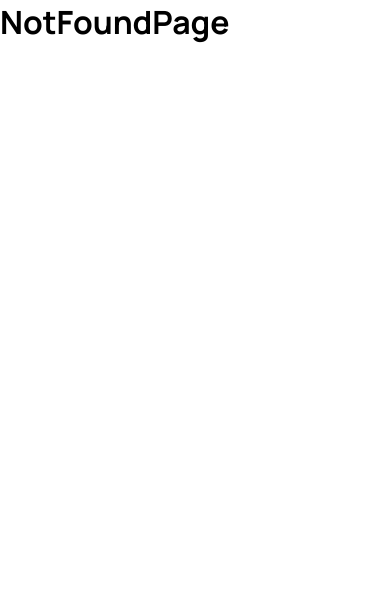
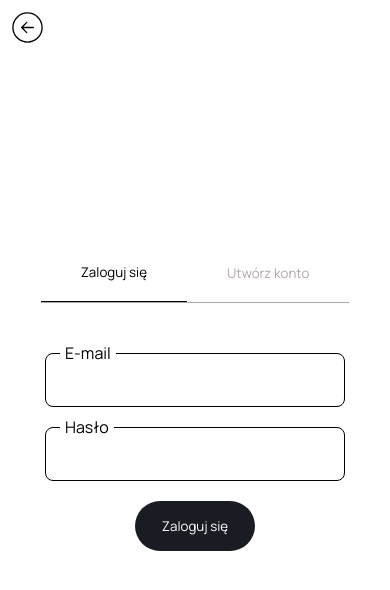
Before and after one commit to Jocho14/e-order-manager-ui, a React (Vite) app: page /login in a window 390 px wide. Shown: the top 590 px of the page. Built offline with nearby package versions, Linux system fonts and the light colour scheme.

Commit message:
fixes related to login page

```diff
--- a/src/components/ProductDetailHighlights/index.tsx
+++ b/src/components/ProductDetailHighlights/index.tsx
@@ -28,6 +28,7 @@ const ProductDetailHighlights: React.FC<ProductDetailHighlightsProps> = (
               <img
                 className="highlights__list__item__stats-icon"
                 src={starHighlightIcon}
+                alt="star"
               />
               {props.rating}
             </div>
@@ -40,6 +41,7 @@ const ProductDetailHighlights: React.FC<ProductDetailHighlightsProps> = (
               <img
                 className="highlights__list__item__stats-icon"
                 src={globeHighlightIcon}
+                alt="globe"
               />
               {props.language}
             </div>
@@ -53,11 +55,13 @@ const ProductDetailHighlights: React.FC<ProductDetailHighlightsProps> = (
                 <img
                   className="highlights__list__item__stats-icon"
                   src={videoHighlightIcon}
+                  alt="video"
                 />
               )}
               <img
                 className="highlights__list__item__stats-icon"
                 src={bookHighlightIcon}
+                alt="book"
               />
             </div>
           </li>
@@ -69,6 +73,7 @@ const ProductDetailHighlights: React.FC<ProductDetailHighlightsProps> = (
               <img
                 className="highlights__list__item__stats-icon"
                 src={stackHighlightIcon}
+                alt="stack"
               />
               {props.category}
             </div>
--- a/src/components/SignInForm/index.tsx
+++ b/src/components/SignInForm/index.tsx
@@ -6,8 +6,10 @@ const SignInForm = () => {
   //const [error, setError] = useState(false);
   const error = false; // remove (just for sucess production build)
 
+  const handleSubmit = () => {};
+
   return (
-    <div className="sign-in-form">
+    <form className="sign-in-form" onSubmit={handleSubmit}>
       <div className="sign-in-form__container">
         <label
           className={`sign-in-form__label ${error ? "error--label" : ""}`}
@@ -36,7 +38,10 @@ const SignInForm = () => {
           required
         />
       </div>
-    </div>
+      <button className="sign-in-form__submit-btn" type="submit">
+        Zaloguj się
+      </button>
+    </form>
   );
 };
 
--- a/src/components/SignInForm/styles.scss
+++ b/src/components/SignInForm/styles.scss
@@ -3,6 +3,8 @@
 .sign-in-form {
   display: flex;
   flex-direction: column;
+
+  align-items: center;
   row-gap: 20px;
 
   &__container {
@@ -24,6 +26,20 @@
     background-color: $white;
     padding: 0 5px;
   }
+
+  &__submit-btn {
+    width: 120px;
+    height: 50px;
+    background-color: $primary-dark;
+    color: $white;
+    border-radius: $radius-medium;
+    cursor: pointer;
+    border: none;
+  }
+
+  &__submit-btn:hover {
+    background-color: $neutral;
+  }
 }
 
 .error {
--- a/src/components/SignUpForm/index.tsx
+++ b/src/components/SignUpForm/index.tsx
@@ -6,8 +6,10 @@ const SignUpForm = () => {
   //const [error, setError] = useState(false);
   const error = false; // remove (just for sucess production build)
 
+  const handleSubmit = () => {};
+
   return (
-    <div className="sign-in-form">
+    <form className="sign-in-form" onSubmit={handleSubmit}>
       <div className="sign-in-form__container">
         <label
           className={`sign-in-form__label ${error ? "error--label" : ""}`}
@@ -67,7 +69,10 @@ const SignUpForm = () => {
           required
         />
       </div>
-    </div>
+      <button className="sign-in-form__submit-btn" type="submit">
+        Utwórz konto
+      </button>
+    </form>
   );
 };
 
--- a/src/layout/Header/index.tsx
+++ b/src/layout/Header/index.tsx
@@ -20,13 +20,21 @@ const Header = () => {
       <div className="fixed-navigation__action">
         <ul className="fixed-navigation__action__list">
           <li className="fixed-navigation__action__element">
-            <img className="fixed-navigation__action-link" src={searchIcon} />
+            <img
+              className="fixed-navigation__action-link"
+              src={searchIcon}
+              alt="search"
+            />
           </li>
           <li className="fixed-navigation__action__element">
-            <img className="fixed-navigation__action-link" src={cartIcon} />
+            <img
+              className="fixed-navigation__action-link"
+              src={cartIcon}
+              alt="cart"
+            />
           </li>
           <li className="fixed-navigation__action__element">
-            <Link to="/auth" className="fixed-navigation__action-link login">
+            <Link to="/login" className="fixed-navigation__action-link login">
               <span>Zaloguj</span>
             </Link>
           </li>
--- a/src/pages/AuthPage/index.tsx
+++ b/src/pages/LogInPage/index.tsx
@@ -9,25 +9,25 @@ import galleryData from "../../utils/galleryData";
 import leftArrowCircleIcon from "../../assets/images/left-arrow-circle-icon.svg";
 import "./styles.scss";
 
-const AuthPage = () => {
+const LogInPage = () => {
   const [activeForm, setActiveForm] = useState("signin");
 
   return (
-    <div className="auth">
-      <div className="auth__section auth__section--left">
-        <Link to="/">
-          <img className="auth__close-link" src={leftArrowCircleIcon} />
-        </Link>
-        <div className="auth__info">
-          <h3 className="auth__title">E-order-manager</h3>
-          <p className="auth__paragraph">Czytaj, oglądaj, inspiruj się!</p>
+    <div className="log-in">
+      <Link to="/">
+        <img className="log-in__close-link" src={leftArrowCircleIcon} />
+      </Link>
+      <div className="log-in__section log-in__section--left">
+        <div className="log-in__info">
+          <h3 className="log-in__title">E-order-manager</h3>
+          <p className="log-in__paragraph">Czytaj, oglądaj, inspiruj się!</p>
         </div>
-        <div className="auth__gallery">
+        <div className="log-in__gallery">
           <Gallery images={galleryData} />
         </div>
       </div>
-      <div className="auth__section auth__section--right">
-        <div className="auth__form">
+      <div className="log-in__section log-in__section--right">
+        <div className="log-in__form">
           <div className="form-switch">
             <button
               className={`form-switch__btn form-switch__btn--sign-in ${
@@ -56,4 +56,4 @@ const AuthPage = () => {
   );
 };
 
-export default AuthPage;
+export default LogInPage;
--- a/src/pages/AuthPage/styles.scss
+++ b/src/pages/LogInPage/styles.scss
@@ -1,9 +1,10 @@
 @import "../../assets/styles/variables.scss";
 
-.auth {
+.log-in {
   width: 100%;
   height: 100vh;
   display: flex;
+  position: relative;
 
   &__close-link {
     position: absolute;
@@ -33,8 +34,8 @@
       flex-direction: column;
       justify-content: center;
       align-items: center;
-      row-gap: 100px;
-      position: relative;
+      row-gap: 80px;
+      padding-bottom: 160px;
     }
 
     // Modifier for the right section
@@ -101,3 +102,26 @@
     }
   }
 }
+
+@media screen and (min-width: 300px) and (max-width: 1000px) {
+  .log-in {
+    &__section {
+      &--left {
+        display: none;
+      }
+
+      &--right {
+        width: 100%;
+      }
+    }
+
+    &__close-link {
+      filter: brightness(0) saturate(100%);
+    }
+
+    &__close-link:hover {
+      filter: brightness(0) saturate(100%) invert(16%) sepia(25%) saturate(403%)
+        hue-rotate(180deg) brightness(95%) contrast(85%);
+    }
+  }
+}
--- a/src/router/routes.tsx
+++ b/src/router/routes.tsx
@@ -11,7 +11,7 @@ const ManagementPage = lazy(() => import("../pages/ManagementPage"));
 const CartPage = lazy(() => import("../pages/CartPage"));
 const CheckoutPage = lazy(() => import("../pages/CheckoutPage"));
 
-const AuthPage = lazy(() => import("../pages/AuthPage"));
+const LogInPage = lazy(() => import("../pages/LogInPage"));
 
 const NotFoundPage = lazy(() => import("../pages/NotFoundPage"));
 
@@ -29,7 +29,7 @@ const routes = [
       { path: "checkout", element: <CheckoutPage /> },
     ],
   },
-  { path: "auth", element: <AuthPage /> },
+  { path: "login", element: <LogInPage /> },
   { path: "*", element: <NotFoundPage /> },
 ];
 
--- /dev/null
+++ b/src/utils/logInData.tsx
@@ -0,0 +1,6 @@
+const data = {
+  email: "test@test.com",
+  password: "test",
+};
+
+export default data;
```
